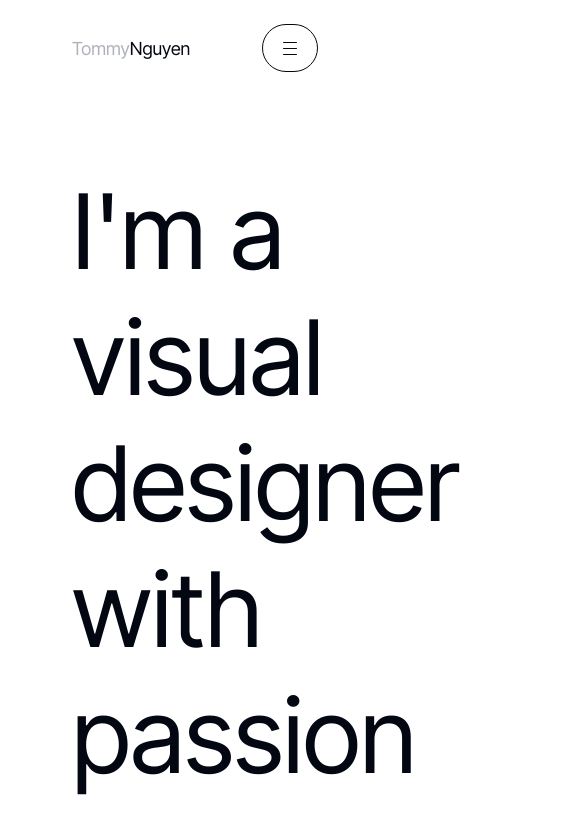
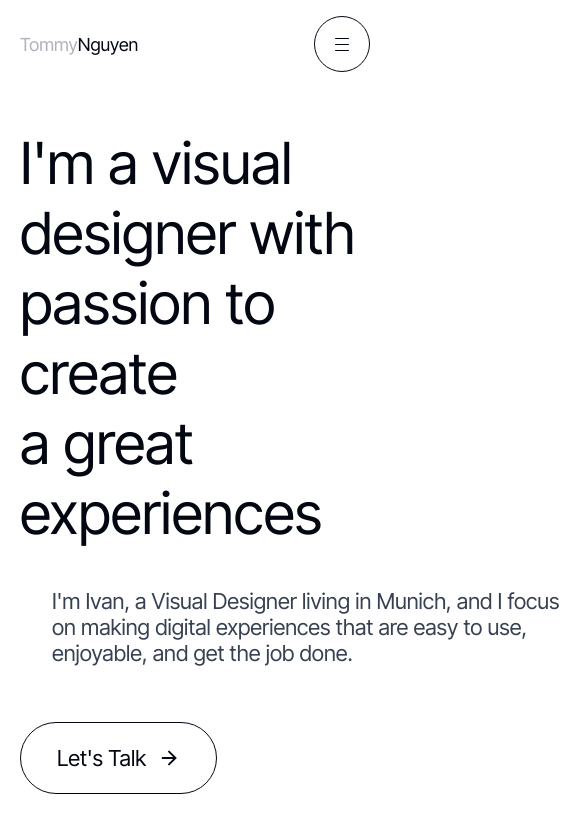
Before and after one commit to TommyNhatNguyen/showcase-portfolio, a Next.js app: page / in a window 390 px wide. Shown: the top 826 px of the page, 585 px wide, since content can reach past the window. Built offline with nearby package versions, Linux system fonts and the light colour scheme; a web font is replaced by a local one.

Commit message:
feat: responsive variables

```diff
--- a/app/scss/_mixins.scss
+++ b/app/scss/_mixins.scss
@@ -5,3 +5,270 @@
   overflow: hidden;
   text-overflow: ellipsis;
 }
+
+// MIXINS
+// Responsive
+@mixin imacretina {
+  @media screen and (max-width: 2560px) {
+    @content;
+  }
+}
+
+@mixin desktophidpi {
+  @media screen and (max-width: 1920px) {
+    @content;
+  }
+}
+
+@mixin lg {
+  @media screen and (max-width: 1440px) {
+    @content;
+  }
+}
+
+@mixin md {
+  @media screen and (max-width: 1199.98px) {
+    @content;
+  }
+}
+
+@mixin ipad12pro {
+  @media screen and (max-width: 1024.98px) {
+    @content;
+  }
+}
+
+@mixin sm {
+  @media screen and (max-width: 991.98px) {
+    @content;
+  }
+}
+
+@mixin ipad10pro {
+  @media screen and (max-width: 834.98px) {
+    @content;
+  }
+}
+
+@mixin ipad9pro {
+  @media screen and (max-width: 768.98px) {
+    @content;
+  }
+}
+
+@mixin xs {
+  @media screen and (max-width: 767.98px) {
+    @content;
+  }
+}
+
+@mixin xxs {
+  @media screen and (max-width: 575.98px) {
+    @content;
+  }
+}
+
+@mixin iphone6s {
+  @media screen and (max-width: 375.98px) {
+    @content;
+  }
+}
+
+// @media max, min
+@mixin maxW($args) {
+  @media (max-width: $args) {
+    @content;
+  }
+}
+@mixin minW($args) {
+  @media (min-width: $args) {
+    @content;
+  }
+}
+@mixin maxH($args) {
+  @media (max-height: $args) {
+    @content;
+  }
+}
+@mixin minH($args) {
+  @media (min-height: $args) {
+    @content;
+  }
+}
+
+// Animation - Transition
+@mixin keyframes($animation-name) {
+  @keyframes #{$animation-name} {
+    @content;
+  }
+}
+
+// Landscape
+@mixin landscape {
+  @media screen and (orientation: landscape) {
+    @content;
+  }
+}
+
+@mixin transition($str) {
+  transition: #{$str};
+  -webkit-transition: #{$str};
+  -moz-transition: #{$str};
+  -ms-transition: #{$str};
+  -o-transition: #{$str};
+}
+
+@mixin animation($str) {
+  animation: #{$str};
+  -webkit-animation: #{$str};
+  -moz-animation: #{$str};
+  -ms-animation: #{$str};
+  -o-animation: #{$str};
+}
+
+@mixin animation-delay($str) {
+  animation-delay: #{$str};
+  -webkit-animation-delay: #{$str};
+  -moz-animation-delay: #{$str};
+  -ms-animation-delay: #{$str};
+  -o-animation-delay: #{$str};
+}
+
+@mixin transform($args) {
+  transform: #{$args};
+  -webkit-transform: #{$args};
+  -moz-transform: #{$args};
+  -ms-transform: #{$args};
+  -o-transform: #{$args};
+}
+
+@mixin transform-origin($args) {
+  transform-origin: #{$args};
+  -webkit-transform-origin: #{$args};
+  -moz-transform-origin: #{$args};
+  -ms-transform-origin: #{$args};
+  -o-transform-origin: #{$args};
+}
+
+// Text
+@mixin text(
+  $font-family,
+  $font-size,
+  $line-height,
+  $letter-spacing,
+  $color,
+  $text-transform: none
+) {
+  font-family: $font-family;
+  font-size: $font-size;
+  line-height: $line-height;
+  letter-spacing: $letter-spacing;
+  color: $color;
+  text-transform: $text-transform;
+}
+
+// Flex between
+@mixin flex-mid-between {
+  display: flex;
+  align-items: center;
+  justify-content: space-between;
+}
+
+// Middle Object
+@mixin mid($flex: false) {
+  @if $flex {
+    display: flex;
+    align-items: center;
+    justify-content: center;
+  } @else {
+    top: 50%;
+    left: 50%;
+    @include transform(translate(-50%, -50%));
+    position: absolute;
+  }
+}
+
+// Middle Img
+@mixin midimg {
+  width: 100%;
+  height: 100%;
+  object-fit: cover;
+}
+
+// Apsect-ratio img
+@mixin frameimg($w, $h: $w) {
+  width: $w;
+  aspect-ratio: $w/$h;
+  position: relative;
+  overflow: hidden;
+}
+
+// Full screen
+@mixin fullscreen($fixed: false) {
+  width: 100%;
+  height: 100%;
+  top: 0;
+  left: 0;
+  @if $fixed {
+    position: fixed;
+  } @else {
+    position: absolute;
+  }
+}
+
+// Visible
+@mixin visible($param: true) {
+  @if $param {
+    opacity: 1;
+    visibility: visible;
+    pointer-events: auto;
+  } @else {
+    opacity: 0;
+    visibility: hidden;
+    pointer-events: none;
+  }
+}
+
+// Boder radius
+@mixin br($radius) {
+  border-radius: $radius;
+  background-clip: padding-box;
+}
+
+// Size div
+@mixin size($w, $h: $w, $circle: false) {
+  width: $w;
+  height: $h;
+  @if $circle {
+    border-radius: 100%;
+  }
+}
+
+// Overflow text dots
+@mixin overtext($lines) {
+  display: -webkit-inline-box;
+  -webkit-line-clamp: $lines;
+  -webkit-box-orient: vertical;
+  text-overflow: ellipsis;
+  overflow: hidden;
+}
+
+// Customize scroll bar
+@mixin customscroll($width: 5px, $bgTrack: #ddd, $bgThumb: #121212) {
+  &::-webkit-scrollbar {
+    width: $width;
+  }
+  &::-webkit-scrollbar-track {
+    background: $bgTrack;
+  }
+  &::-webkit-scrollbar-thumb {
+    background: $bgThumb;
+  }
+}
+
+// Box shadow
+@mixin box-shadow($str) {
+  box-shadow: #{$str};
+  -webkit-box-shadow: #{$str};
+  -moz-box-shadow: #{$str};
+}
--- a/app/scss/_variables.scss
+++ b/app/scss/_variables.scss
@@ -1,3 +1,4 @@
+@import "./mixins";
 :root {
   /* Container */
   --page-max-width: 1920px;
@@ -92,4 +93,38 @@
   --line-right: 1px 0px 0px rgba(194, 194, 194, 1);
   --line-down: 0px 1px 0px rgba(194, 194, 194, 1);
   --line-left: -1px 0px 0px rgba(194, 194, 194, 1);
+
+  @include xs {
+    /* Container */
+    --pd-container: 20px;
+    --pd-section: 40px;
+    --container-max-width: calc(690px + 2 * var(--pd-container));
+    --gutter: 12px;
+    --gap: 8px;
+    --header-height: 88px;
+
+    /* Color styles */
+    --fs-error: 1.4rem;
+    --fs-body: 1.8rem;
+    --fs-body-md: 2.2rem;
+    --fs-body-lg: 2.8rem;
+    --fs-link: 1.6rem;
+    --fs-h1: 5.8rem;
+    --fs-h2: 5.6rem;
+    --fs-h3: 4.8rem;
+    --fs-h4: 4rem;
+    --fs-h5: 3.2rem;
+    --fs-h6: 2.8rem;
+
+    --btn-height: 56px;
+
+    --btn-height-lg: 72px;
+    --btn-primary-color: var(--neutral-100);
+
+    --btn-height-md: 56px;
+
+    --input-height: 44px;
+    --input-pd: 8px;
+    --input-border-radius: 8px;
+  }
 }
```
